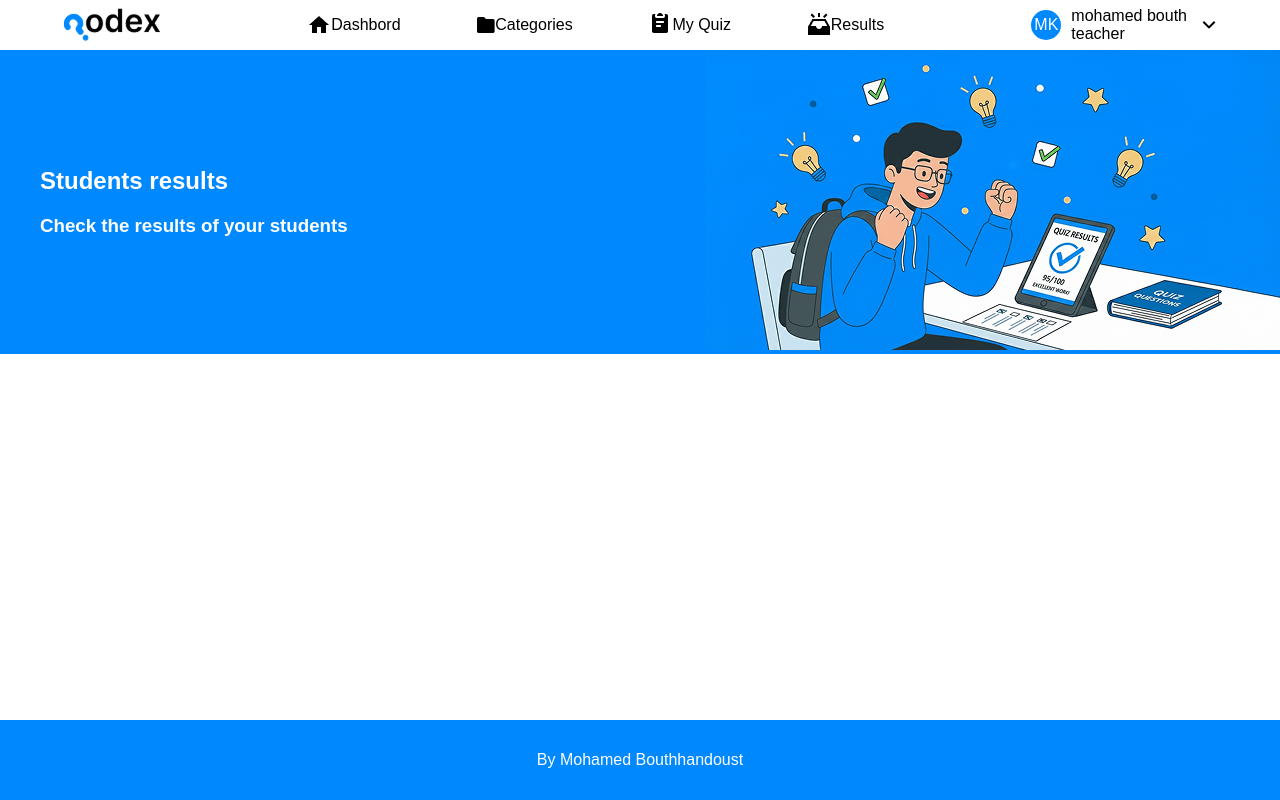
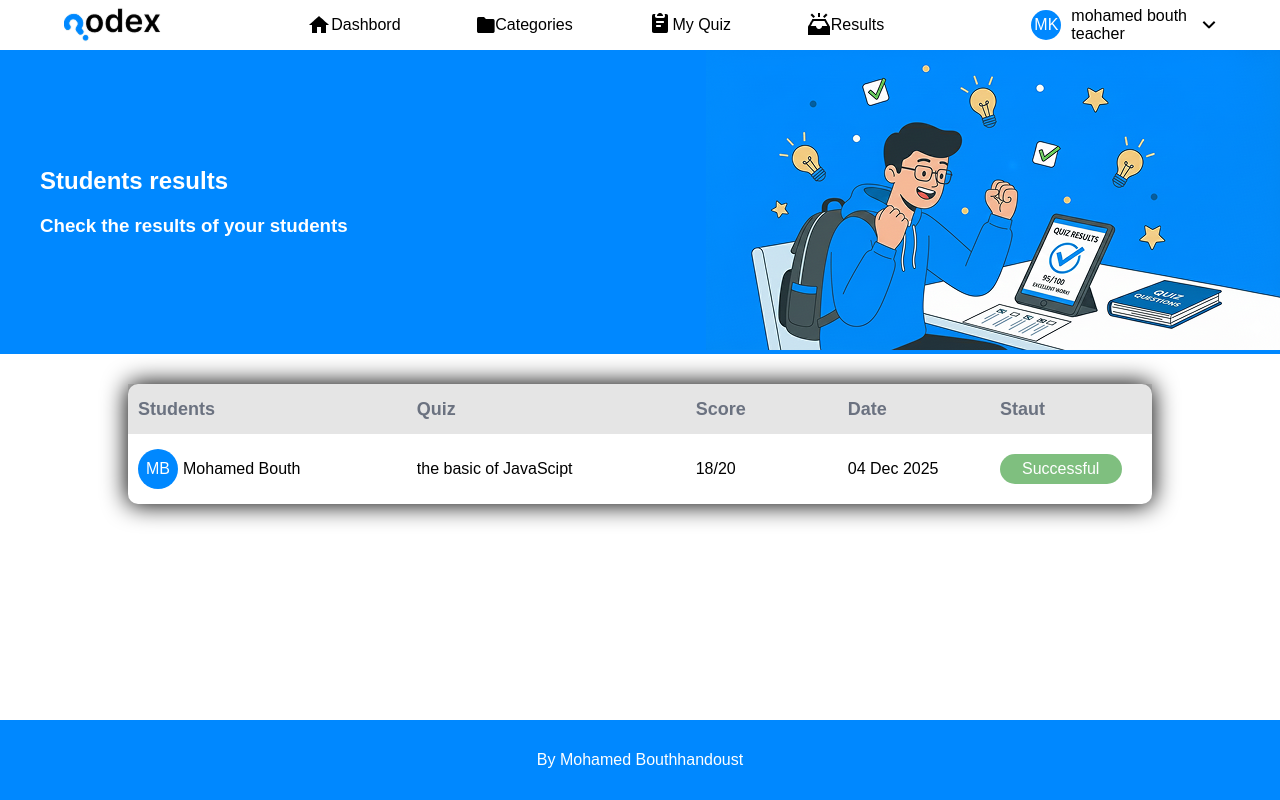
Before and after one commit to mohamed-bouth/Qodex-V1, a PHP site: page /view_results.php in a window 1280 px wide. Run offline with PHP 8.4, Linux system fonts and the light colour scheme.

Commit message:
QV-8 programing html/css for results page

```diff
--- a/css/global.css
+++ b/css/global.css
@@ -145,3 +145,21 @@ body {
 .right-hero-section {
     margin-left: auto;
 }
+
+@media (max-width: 867px){
+    .hero-section {
+        padding-top: 50px !important;
+        flex-direction: column;
+        margin: 0;
+
+    }
+    .right-hero-section {
+        margin: 0;
+        margin-left: auto;
+    }
+
+    .left-hero-section {
+        margin: 0;
+        margin-right: auto;
+    }
+}
--- a/css/results.css
+++ b/css/results.css
@@ -0,0 +1,74 @@
+* {
+    --primary-color: #0088FF;
+}
+
+.student-results-section {
+    margin-top: 30px;
+    display: flex;
+    align-items: center;
+    justify-content: center;
+}
+
+.student-results-container {
+    width: 80%;
+    border-radius: 10px;
+    box-shadow: 0 0 25px 1px;
+}
+
+.student-results-head {
+    background-color: rgb(0, 0, 0, 0.1);
+    display: flex;
+    padding-left: 10px;
+    height: 50px;
+    align-items: center;
+}
+
+.student-results-head p {
+    font-size: large;
+    font-weight: bold;
+    color: #6B7280;
+    width: 15%;
+}
+
+.head {
+    width: 27.5% !important;
+}
+
+.student-results {
+    display: flex;
+    padding-left: 10px;
+    height: 70px;
+    align-items: center;
+}
+
+.student-results div {
+    width: 15%;
+}
+
+.student-results-name {
+    display: flex;
+    gap: 5px;
+    align-items: center;
+}
+
+.student-results-name p:first-child {
+    background: var(--primary-color);
+    width: 40px;
+    height: 40px;
+    border-radius: 20px;
+    display: flex;
+    align-items: center;
+    justify-content: center;
+    color: white;
+}
+
+.staut {
+    background-color: rgb(0, 128, 0 , 0.5);
+    width: 80%;
+    height: 30px;
+    display: flex;
+    align-items: center;
+    justify-content: center;
+    border-radius: 15px;
+    color: white;
+}
--- a/enseignant/view_results.php
+++ b/enseignant/view_results.php
@@ -5,6 +5,7 @@
     <meta name="viewport" content="width=device-width, initial-scale=1.0">
     <title>results</title>
     <link rel="stylesheet" href="../css/global.css">
+    <link rel="stylesheet" href="../css/results.css">
 </head>
 <body>
     <?php include "../includes/header.php"; ?>
@@ -17,6 +18,35 @@
                 <img src="../img/generated-image-results.png" alt="">
             </div>
     </section>
+    <section class="student-results-section">
+        <div class="student-results-container">
+            <div class="student-results-head">
+                <p class="head">Students</p>
+                <p class="head">Quiz</p>
+                <p>Score</p>
+                <p>Date</p>
+                <p>Staut</p>
+            </div>
+            <div class="student-results">
+                <div class="student-results-name head">
+                <p>MB</p>
+                <p>Mohamed Bouth</p>
+            </div>
+            <div class="head">
+                <p>the basic of JavaScipt</p>
+            </div>
+            <div>
+                <p>18/20</p>
+            </div>
+            <div>
+                <p>04 Dec 2025</p>
+            </div>
+            <div>
+                <p class="staut">Successful</p>
+            </div>
+        </div>
+
+    </section>
     <?php include "../includes/footer.php"; ?>
 </body>
 </html>
```
Also changed, not shown: css/dashboard.css (+16 -0 lines).
